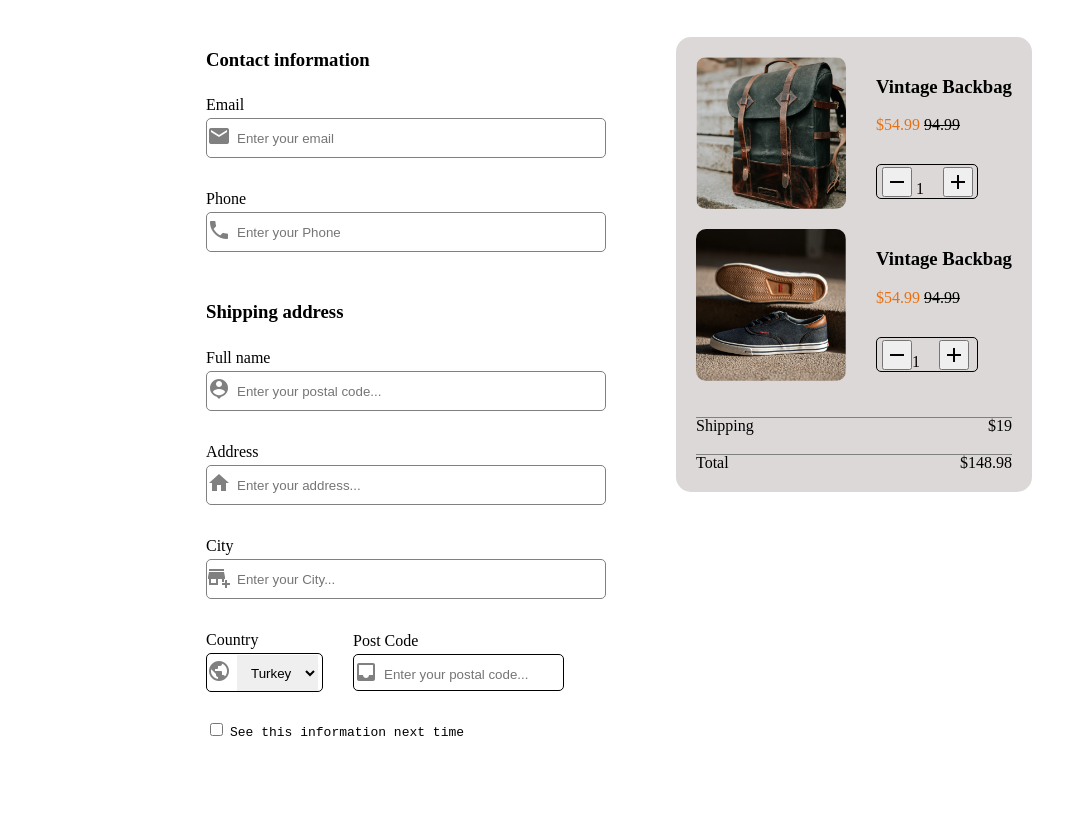
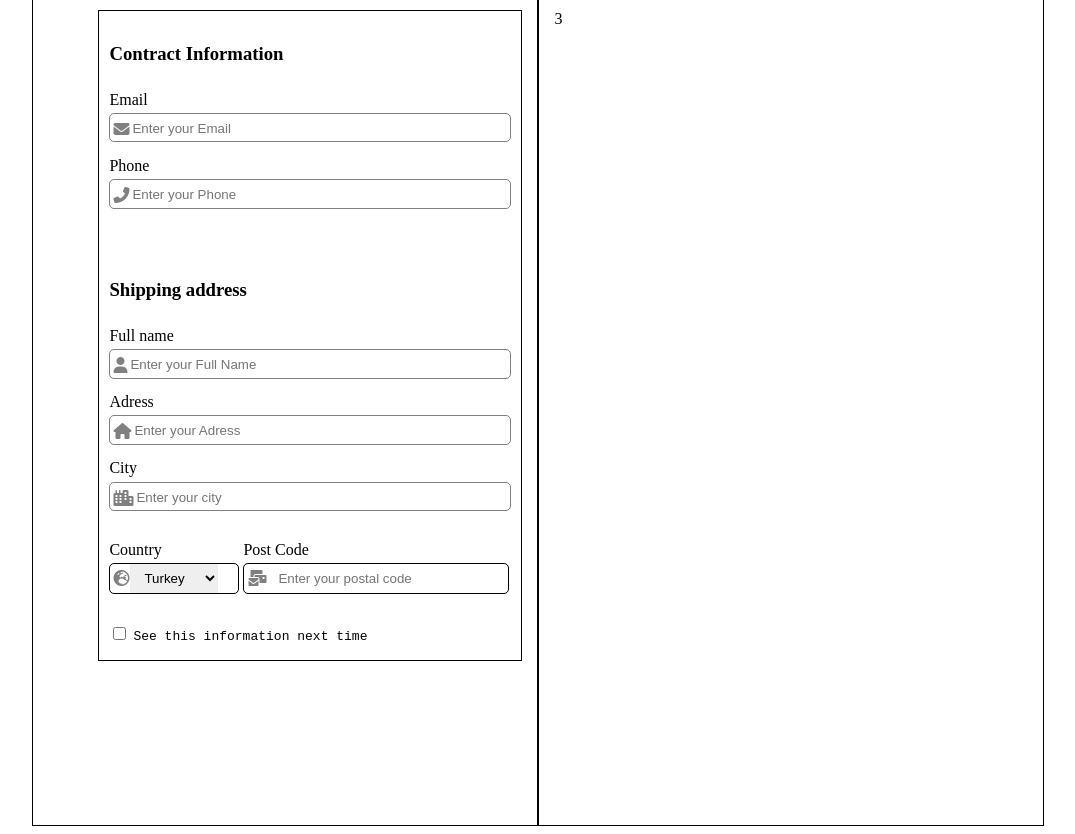
Before and after one commit to mustafa0624/Shopping-Web-Page, a plain HTML site: page index.html in a window 1280 px wide. Shown: the part 73-907 px from the top of the page, without its empty margins (102-1177 px from the left). Before the commit the page ends 847 px from the top, so only its background shows below. Drawn offline with Linux system fonts and the light colour scheme.

Commit message:
feat:add new system

```diff
--- /dev/null
+++ b/css/index.scss
@@ -0,0 +1,107 @@
+#container {
+  width: 80%;
+  display: grid;
+  grid-template-columns: auto auto 50%;
+  margin: auto;
+
+  .boxes {
+    border: 1px solid;
+    padding: 15px;
+  }
+
+  .box1 {
+    grid-row: 1/3;
+    grid-column: 1/4;
+    h2 {
+      width: fit-content;
+      margin: auto;
+    }
+  }
+  .box2 {
+    grid-column: 1/3;
+    height: 50rem;
+  }
+  // .box3{
+
+  // }
+
+  form {
+    border: 1px solid;
+    line-height: 1.7rem;
+    padding: 10px;
+    margin-left: 50px;
+    .divs {
+      height: 3.2rem;
+      margin-top: 15px;
+      input {
+        width: 20rem;
+        height: 1.5rem;
+        border: none;
+        outline: none;
+      }
+      i {
+        position: relative;
+        top: 2px;
+        left: 3px;
+        color: gray;
+      }
+    }
+
+    .inside-div {
+      border: 1px solid gray;
+      width: 25rem;
+      border-radius: 5px;
+    }
+
+    .country {
+
+        display: inline-block;
+        margin-top: 30px;;
+      .country-inside {
+        border: 1px solid;
+        width: 8rem;
+        height: 1.8rem;
+        border-radius: 5px;
+        i {
+          position: relative;
+          left: 3px;
+          top: 1px;
+          color: gray;
+        }
+        select {
+          height: 1.8rem;
+          width: 5.5rem;
+          padding-left: 10px;
+          border: none;
+          outline: none;
+
+        }
+      }
+    }
+
+    .post-code {
+        display: inline-block;
+
+      .post-code-inside {
+        border: 1px solid;
+        width: 16.5rem;
+        height: 1.8rem;
+        border-radius: 5px;
+        i {
+          position: relative;
+          left: 3px;
+          top: 1px;
+          color: gray;
+        }
+        input{
+            height: 1.4rem;
+            width: 10rem;
+            padding-left: 10px;
+            border: none;
+            outline: none;
+
+        }
+      }
+    }
+  }
+}
--- a/index.html
+++ b/index.html
@@ -5,145 +5,99 @@
     <meta charset="UTF-8">
     <meta name="viewport" content="width=device-width, initial-scale=1.0">
     <title>Document</title>
+    <link rel="stylesheet" href="./css/index.css">
+    <script src="https://kit.fontawesome.com/5e6490b565.js" crossorigin="anonymous"></script>
 </head>
 
 <body>
-    <!DOCTYPE html>
-    <html lang="en">
-
-    <head>
-        <meta charset="UTF-8">
-        <meta name="viewport" content="width=device-width, initial-scale=1.0">
-        <title>Checkout</title>
-        <link rel="stylesheet" href="index.css">
-        <link href="https://fonts.googleapis.com/icon?family=Material+Icons" rel="stylesheet">
-    </head>
-
-    <body>
-        <header>
-            <h1>Checkout</h1>
-        </header>
-
-        <main>
+    <div id="container">
+        <div class="boxes box1">
+            <h2>Checkout</h2>
+        </div>
+        <div class="boxes box2">
             <form action="#">
-                <h3>Contact information</h3>
-
-                <div class="box-div"><label for="email">Email </label><br>
-                    <div class="ic-div">
-                        <i class="material-icons" aria-hidden="true">mail</i>
-                        <input type="email" class="box box1" placeholder="Enter your email" id="email">
+                <h3>Contract Information</h3>
+                <div class="divs Email">
+                    <label for="email">Email</label><br>
+                    <div class="inside-div">
+                        <i class="fas fa-envelope" aria-hidden="true"></i>
+                        <input type="email" name="Email" id="email" placeholder="Enter your Email">
                     </div>
                 </div>
-                <br>
 
-
-                <div class="box-div"> <label for="phone">Phone</label><br>
-                    <div class="ic-div"> <i class="material-icons">phone</i>
-                        <input type="tel" name="Phone" class="box box2" id="phone" placeholder="Enter your Phone">
+                <div class="divs Phone">
+                    <label for="phone">Phone</label><br>
+                    <div class="inside-div">
+                        <i class="fas fa-phone-alt"></i>
+                        <input type="tel" name="TelNumber" id="phone" placeholder="Enter your Phone">
                     </div>
                 </div>
-                <br>
+                <br><br>
 
                 <h3>Shipping address</h3>
 
-                <div class="box-div"> <label for="fullName">Full name</label><br>
-                    <div class="ic-div"><i class="material-icons">person_pin</i>
-                        <input type="text" name="Full Name" class="box box3" id="fullName"
-                            placeholder="Enter your postal code...">
+                <div class="divs FullName">
+                    <label for="full-name">Full name</label><br>
+                    <div class="inside-div">
+                        <i class="fas fa-user"></i>
+                        <input type="text" name="FullName" id="full-name" placeholder="Enter your Full Name">
                     </div>
-                </div><br>
+                </div>
 
+                <div class="divs adress">
+                    <label for="adress">Adress</label><br>
+                    <div class="inside-div">
+                        <i class="fas fa-home"></i>
+                        <input type="text" name="Adress" id="adress" placeholder="Enter your Adress">
+                    </div>
+                </div>
 
-                <div class="box-div"> <label for="address">Address </label>
-                    <div class="ic-div"> <i class="material-icons">home</i>
-                        <input type="text" name="Address" class="box box4" id="adress"
-                            placeholder="Enter your address...">
+                <div class="divs city">
+                    <label for="city">City</label><br>
+                    <div class="inside-div">
+                        <i class="fa fa-city"></i>
+                        <input type="text" name="City" id="city" placeholder="Enter your city">
                     </div>
-                </div><br>
+                </div>
 
-
-                <div class="box-div"> <label for="city">City </label>
-                    <div class="ic-div"> <i class="material-icons">add_business</i>
-                        <input type="text" name="City" class="box box5" id="city" placeholder="Enter your City...">
-                    </div>
-                </div><br>
-
-                <div id="country-div"><label for="country" id="country-label"> Country </label> <br>
-                    <div class="ic-div">
-                        <i class="material-icons">public</i>
+                <div class="country">
+                    <label for="country">Country</label><br>
+                    <div class="country-inside">
+                        <i class="fas fa-globe-europe"></i>
                         <select name="Country" id="country">
-                            <option value="Turkey" selected>Turkey</option>
-                            <option value="Germany">Germany</option>
+                            <option value="Turkey">Turkey</option>
                             <option value="USA">USA</option>
                             <option value="Canada">Canada</option>
                             <option value="UK">Uk</option>
                         </select>
                     </div>
                 </div>
-                <br>
 
-                <div id="post-code-div"> <label for="post-code">Post Code </label> <br>
-                    <div class="ic-div">
+                <div class="post-code">
+                    <label for="postcode">Post Code</label><br>
+                    <div class="post-code-inside">
+                        <i class="fas fa-mail-bulk"></i>
+                        <input type="text" name="Post Code" id="postcode" placeholder="Enter your postal code">
+                    </div>
+                </div>
+                <br><br>
+                <div>
+                    <input type="checkbox" name="Information" id="Information">
+                    <label for="Information"> <code> See this information next time</code></label>
+                </div>
 
-                        <i class="material-icons">inbox</i>
-                        <input id="post-code" type="Postal Code" placeholder="Enter your postal code...">
-                    </div>
-                </div><br>
 
-                <label>
-                    <input type="checkbox" name="" id=""> <code>See this information next time</code>
-                </label>
+
+
 
             </form>
 
-            <div id="Produkts">
-                <div id="backbag1"> <img src="./IMG/photo1.png" alt="Vintage Backbag">
-                    <div id="backbag-inf">
-                        <h3> Vintage Backbag</h3>
-                        <p><span style="color: rgba(231, 105, 2, 0.932);"> $54.99</span> <del>94.99</del></p>
-
-
-                        <div id="backbag-button">
-                            <button aria-hidden="true" id="button1"> <i class="material-icons">remove</i> </button> 1
-                            <button id="button2"> <i class="material-icons">add</i></button>
-
-                        </div>
-                    </div>
-
-                </div>
-
-
-                <div id="backbag2"> <img src="./IMG/photo2.png" alt="Vintage Backbag">
-                    <div id="backbag-inf">
-                        <h3> Vintage Backbag</h3>
-                        <p> <span style="color: rgba(231, 105, 2, 0.932);">$54.99 </span> <del>94.99</del></p>
-
-
-
-                        <div id="backbag-button">
-                            <button id="button1" aria-hidden="true"> <i class="material-icons">remove</i> </button>1
-                            <button id="button2"> <i class="material-icons">add</i></button>
-
-                        </div>
-                    </div>
-
-                </div>
-                <br><br>
-
-                <div id="shipping">
-                    <div id="number1">Shipping </div>
-                    <div id="number2">$19</div>
-                </div>
-<br><br>
-                <div id="total">
-                    <div id="number3">Total </div>
-                    <div id="number4" class="total-euro">$148.98</div>
-                </div>
-            </div>
-        </main>
-    </body>
-
-    </html>
+        </div>
+        <div class="boxes box3">3</div>
+        <!-- <div class="boxes box3">4</div>
+        <div class="boxes box4">5</div>
+        <div class="boxes box4">6</div> -->
+    </div>
 </body>
 
 </html>
--- a/index.scss
+++ /dev/null
@@ -1,202 +0,0 @@
-main {
-  // border: 1px solid;
-  display: flex;
-}
-
-header {
-  width: 600px;
-  margin: auto;
-}
-form {
-  // border: 1px solid;
-  line-height: 27px;
-  width: 440px;
-  margin: 20px 0px 20px 300px;
-
-  display: inline-block;
-  .box-div {
-    // border: 1px solid;
-    width: 400px;
-
-    .ic-div {
-      border: 1px solid;
-      border-radius: 5px;
-      color: gray;
-    }
-  }
-  .material-icons {
-    position: relative;
-    top: 5px;
-    z-index: 1;
-    color: gray;
-    // left: 30px;
-  }
-
-  .box {
-    width: 85%;
-    height: 35px;
-    outline: none;
-    border: 1px solid;
-    border: none;
-    // padding-left: 28px;;
-  }
-
-  #country-div {
-    // border: 1px solid;
-    width: auto;
-    display: inline-block;
-    float: left;
-    .ic-div {
-      border: 1px solid;
-      border-radius: 5px;
-    }
-
-    #country {
-      border: none;
-      height: 36px;
-      outline: none;
-      width: 70%;
-      margin-left: 2px;
-      padding-left: 10px;
-      // position: relative;
-      right: 30px;
-      // border: none;
-    }
-  }
-  #post-code-div {
-    // border: 1px solid;
-    // width: auto;
-    display: inline-block;
-    position: relative;
-    left: 30px;
-    bottom: 26px;
-
-    .ic-div {
-      border: 1px solid;
-      border-radius: 5px;
-    }
-
-    #post-code {
-      width: 80%;
-      height: 30px;
-      border: none;
-      outline: none;
-      //   position: relative;
-      //   padding-left: 30px;
-      //   bottom: 30px;
-      // }
-    }
-  }
-}
-#Produkts {
-  // border: 1px solid;
-  border-radius: 15px;
-  width: fit-content;
-  height: fit-content;
-  // box-sizing: border-box;
-  display: inline-block;
-  position: relative;
-  left: 30px;
-  top: 30px;
-  padding: 20px;
-  background-color: rgb(221, 216, 216);
-  // margin: auto;
-
-  img {
-    width: 150px;
-    border-radius: 10px;
-  }
-
-  #backbag1 {
-    display: flex;
-    #backbag-button {
-      border: 1px solid;
-      margin-top: 30px;
-      height: 33px;
-      width: 100px;
-      border-radius: 5px;
-    }
-    #button2 {
-      position: relative;
-      left: 10px;
-    }
-    button {
-      width: 30px;
-      height: 30px;
-      margin-left: 5px;
-      margin-top: 2px;
-
-      .material-icons {
-        position: relative;
-        right: 5px;
-      }
-    }
-  }
-
-  #backbag-inf {
-    margin-left: 30px;
-  }
-  #backbag2 {
-    display: flex;
-  }
-
-  #backbag2 {
-    display: flex;
-    margin-top: 20px;
-
-    #backbag-button {
-      border: 1px solid;
-      margin-top: 30px;
-      height: 33px;
-      width: 100px;
-      border-radius: 5px;
-    }
-    #button2 {
-      position: relative;
-      left: 10px;
-    }
-    button {
-      width: 30px;
-      height: 30px;
-      margin-left: 5px;
-      margin-top: 2px;
-
-      .material-icons {
-        position: relative;
-        right: 5px;
-      }
-    }
-  }
-
-  #backbag-inf {
-    margin-left: 30px;
-  }
-  #backbag2 {
-    display: flex;
-  }
-
-  #shipping {
-    border-bottom: 1px solid gray;
-
-    #number1 {
-      float: left;
-    }
-    #number2 {
-      float: right;
-      display: block;
-      clear: right;
-    }
-  }
-
-  #total {
-    border-bottom: 1px solid gray;
-
-    #number3 {
-      clear: left;
-      float: left;
-    }
-    #number4 {
-      float: right;
-    }
-  }
-}
```
Also changed, not shown: css/index.css (added), css/index.min.css (added), index.css (deleted), index.min.css (deleted), 4 other files.
